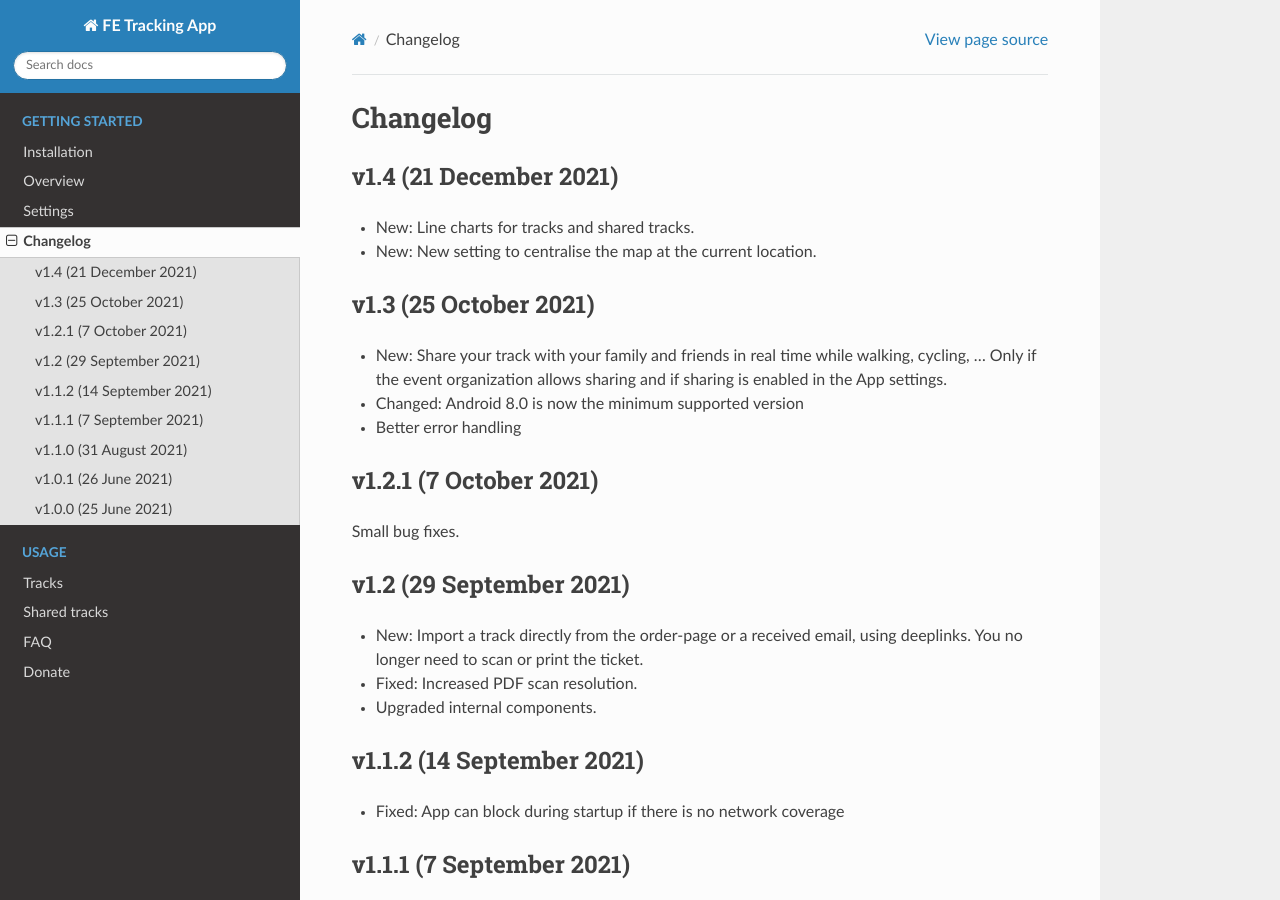
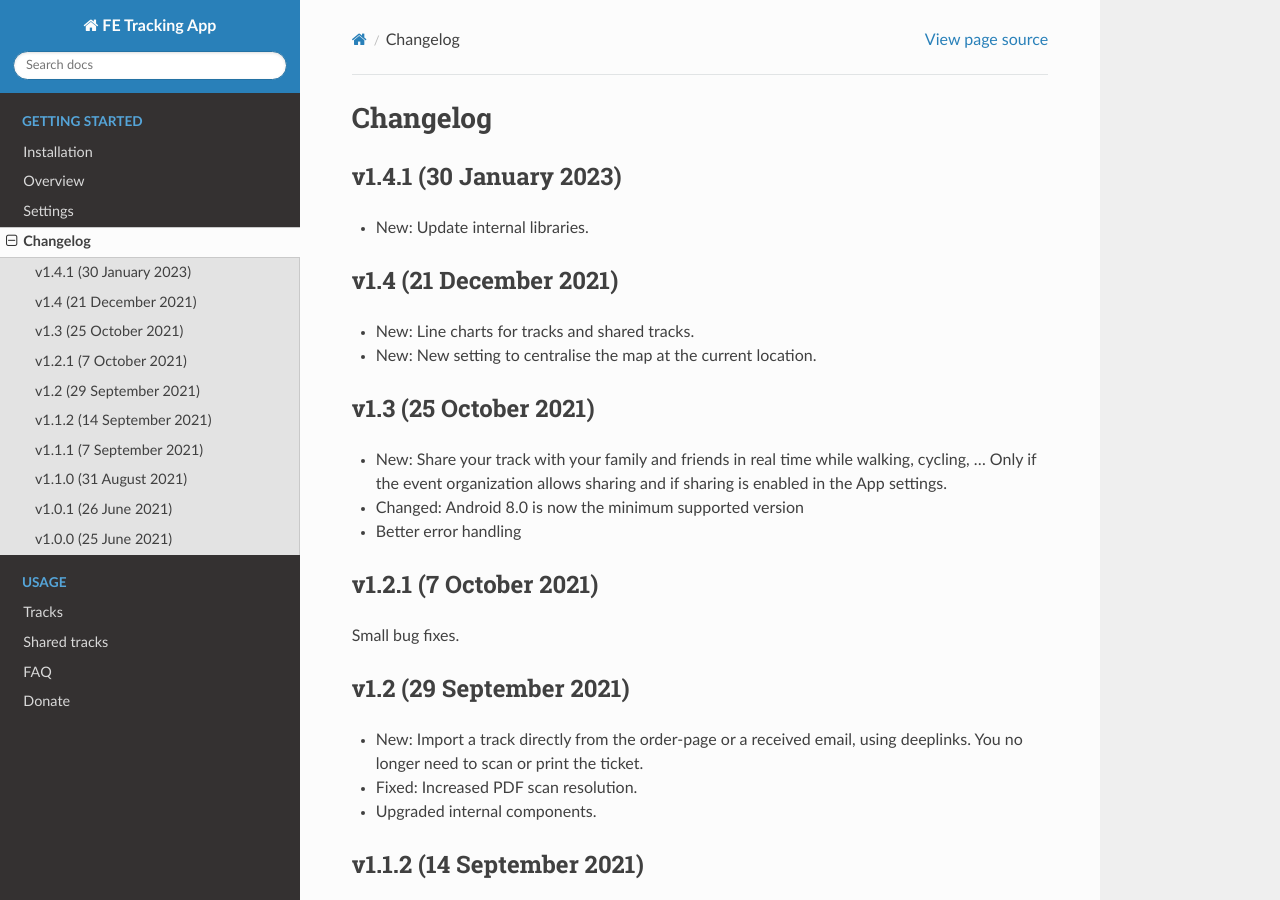
Before and after one commit to fe-data/fe-tracking, a Sphinx documentation site: the page built from docs/getting-started/changelog.rst, in a window 1280 px wide and 900 px high. Built offline with Sphinx 7.4.7 and the Read the Docs theme 2.0.0, drawn with Linux system fonts in a browser that asks for light colours.

Commit message:
FE Tracking 1.4.1

```diff
--- a/docs/getting-started/changelog.rst
+++ b/docs/getting-started/changelog.rst
@@ -1,5 +1,9 @@
 Changelog
 =========
+
+v1.4.1 (30 January 2023)
+------------------------
+* New: Update internal libraries.
 
 v1.4 (21 December 2021)
 -----------------------
```
